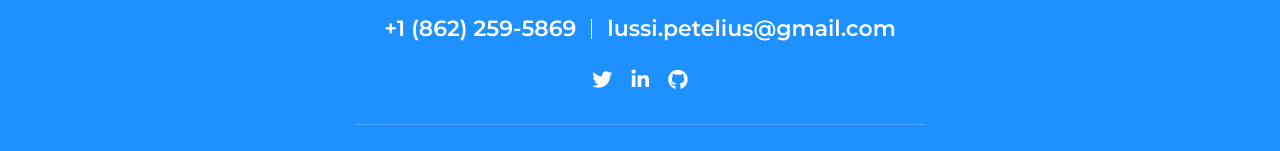
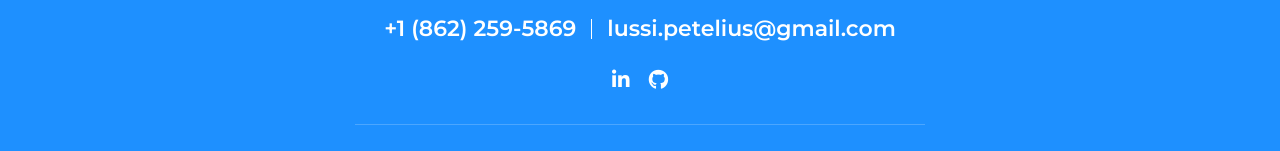
Before and after one commit to rust-solman/lussipetelius, a plain HTML site: page index.html in a window 1280 px wide. Shown: the part 5638-5789 px from the top of the page. Drawn offline with nearby package versions, Linux system fonts and the light colour scheme.

Commit message:
fix: remove twitter url

```diff
--- a/index.html
+++ b/index.html
@@ -370,7 +370,6 @@
                             <p>lussi.petelius@gmail.com</p>
                         </div>
                         <div class="footer-social">
-                            <a href="https://x.com/Devenye10" target="_blank"><i class="fab fa-twitter"></i></a>
                             <a href="https://linkedin.com/in/lussipetelius" target="_blank"><i class="fab fa-linkedin-in"></i></a>
                             <a href="https://github.com/rust-solman" target="_blank"><i class="fab fa-github"></i></a>
                         </div>
```
